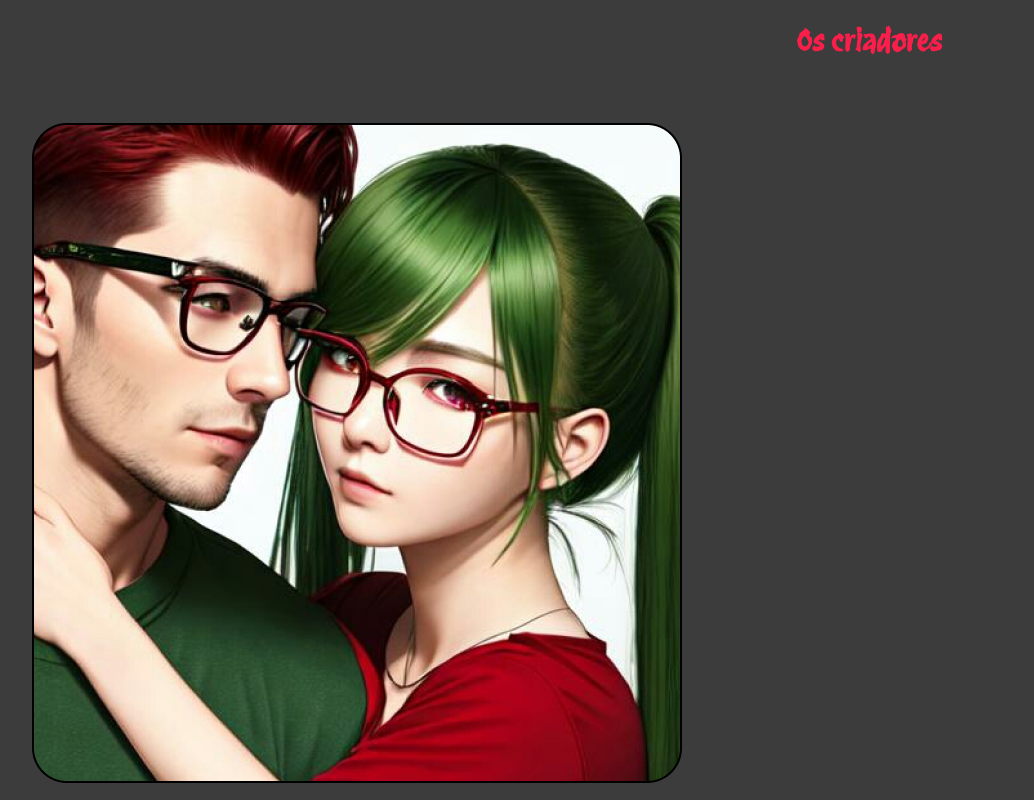
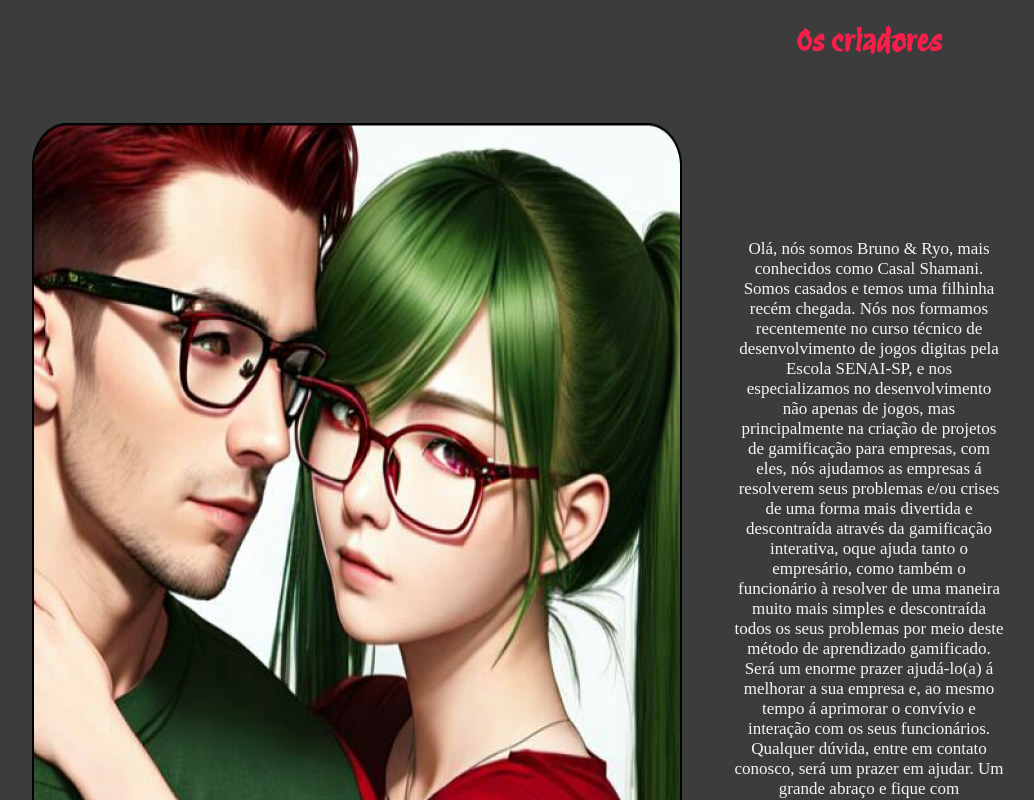
Before and after one commit to Shamani-AlphaLeader/Site-Shamanis-Concept, a plain HTML site: page index.html in a window 1280 px wide. Shown: the part 6920-7720 px from the top of the page, without its empty margins (96-1130 px from the left). Drawn offline with Linux system fonts and the light colour scheme.

Commit message:
feat: Site web web Shamanis Concept concluido

```diff
--- a/index.html
+++ b/index.html
@@ -196,7 +196,7 @@
             <h2>Os criadores</h2>
 
 
-        <div class="criadores">
+        <div class="bruno-ryo">
             <img src="img/Bruno Shamani & Ryo Hayasaki Love Hug_ creators .png" alt="Imagem Bruno & Ryo criadores">
             <p>Olá, nós somos Bruno & Ryo, mais conhecidos como Casal Shamani. Somos casados e temos uma
                 filhinha recém chegada. Nós nos formamos recentemente no curso técnico de desenvolvimento de
--- a/style.css
+++ b/style.css
@@ -376,8 +376,13 @@ h2 {
 #criadores {
 
     margin: 10%;
-    margin-top: px;
     margin-bottom: 125px;
+
+}
+
+.bruno-ryo {
+    display: flex;
+    justify-content: space-around;
 }
 
 #criadores p {
```
